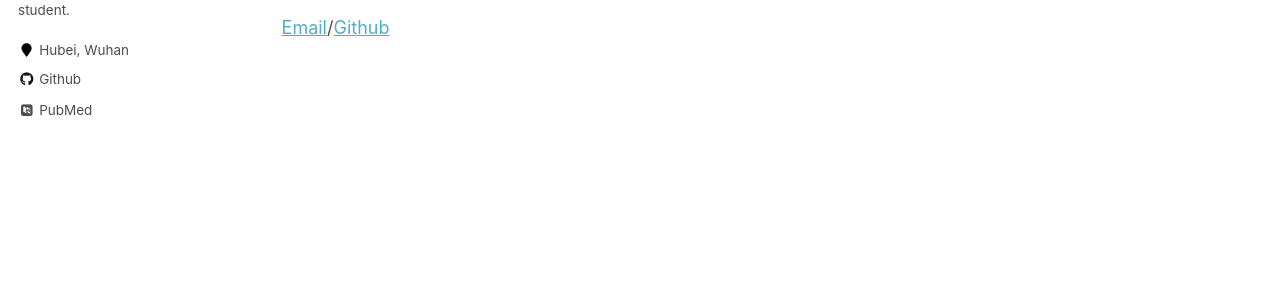
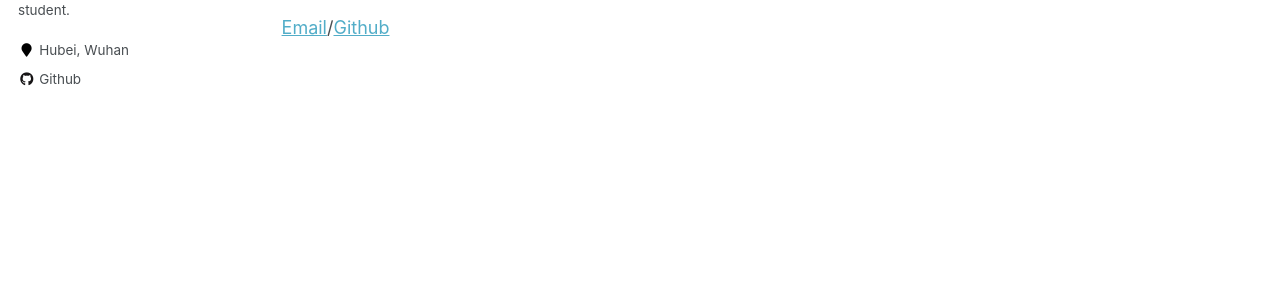
Before and after one commit to Magic-Ma-tech/Magic-Ma-tech.github.io, a Jekyll site: the page built from _pages/about.md, in a window 1280 px wide. Shown: the part 355-649 px from the top of the page. Built offline with Jekyll 4.4.1, drawn with Linux system fonts in a browser that asks for light colours; some web fonts are replaced.

Commit message:
Update _config.yml

```diff
--- a/_config.yml
+++ b/_config.yml
@@ -85,8 +85,8 @@ author:
   bio              : "A self-motivated graduate student."
   location         : "Hubei, Wuhan"
   employer         :
-  pubmed           : "https://www.ncbi.nlm.nih.gov/pubmed/?term=john+snow"
-  googlescholar    :
+  #pubmed           : "https://www.ncbi.nlm.nih.gov/pubmed/?term=john+snow"
+  #googlescholar    :
   email            :
   researchgate     :  # example: "https://www.researchgate.net/profile/yourprofile"
   uri              :
@@ -103,13 +103,13 @@ author:
   impactstory      : #"https://profiles.impactstory.org/u/xxxx-xxxx-xxxx-xxxx"
   lastfm           :
   linkedin         :
-  orcid            : #"http://orcid.org/yourorcidurl"
+  #orcid            : #"http://orcid.org/yourorcidurl"
   pinterest        :
   soundcloud       :
   stackoverflow    : # http://stackoverflow.com/users/123456/username
   steam            :
   tumblr           :
-  twitter          : #"replacethistwitterhandle"
+  #twitter          : #"replacethistwitterhandle"
   vine             :
   weibo            :
   xing             :
```
